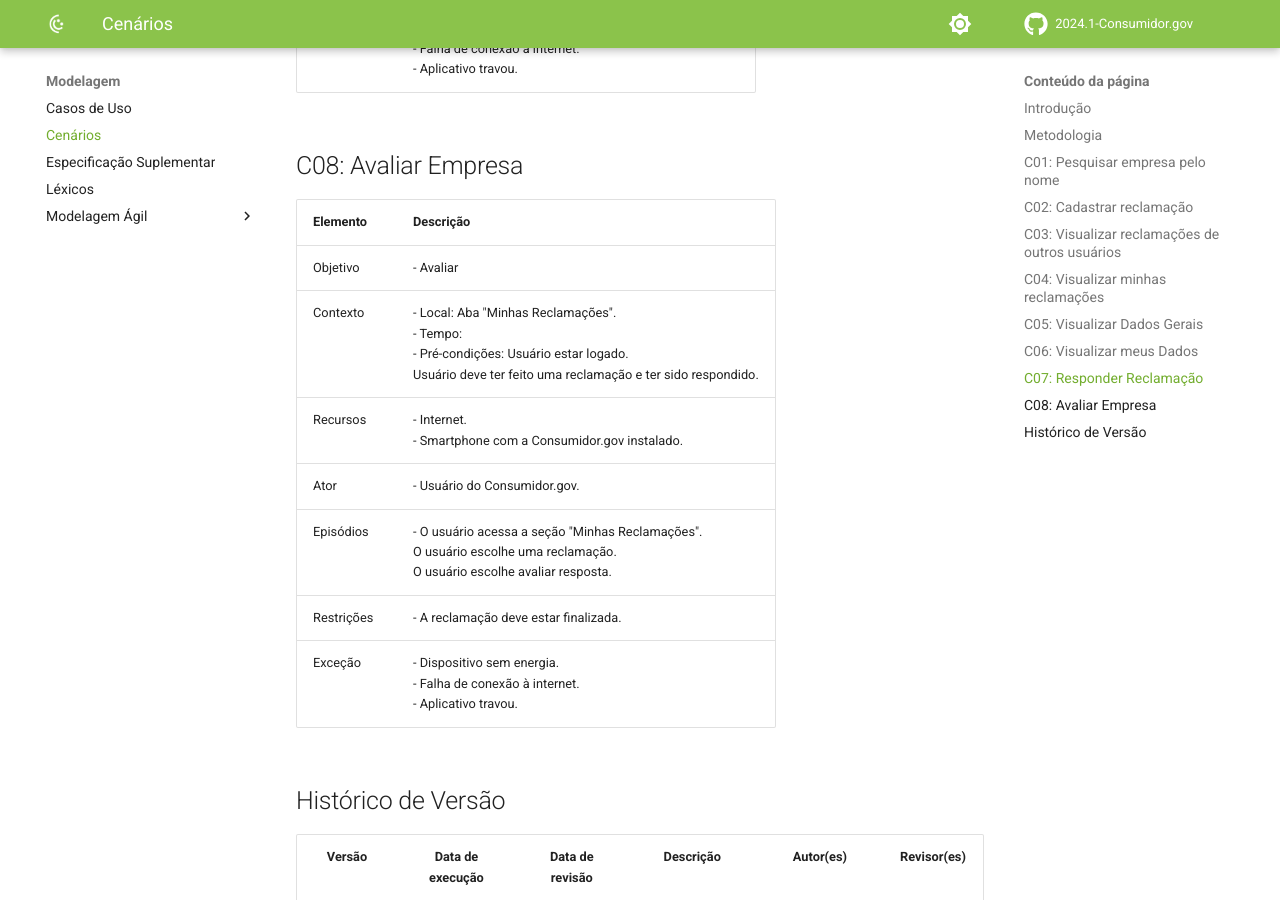
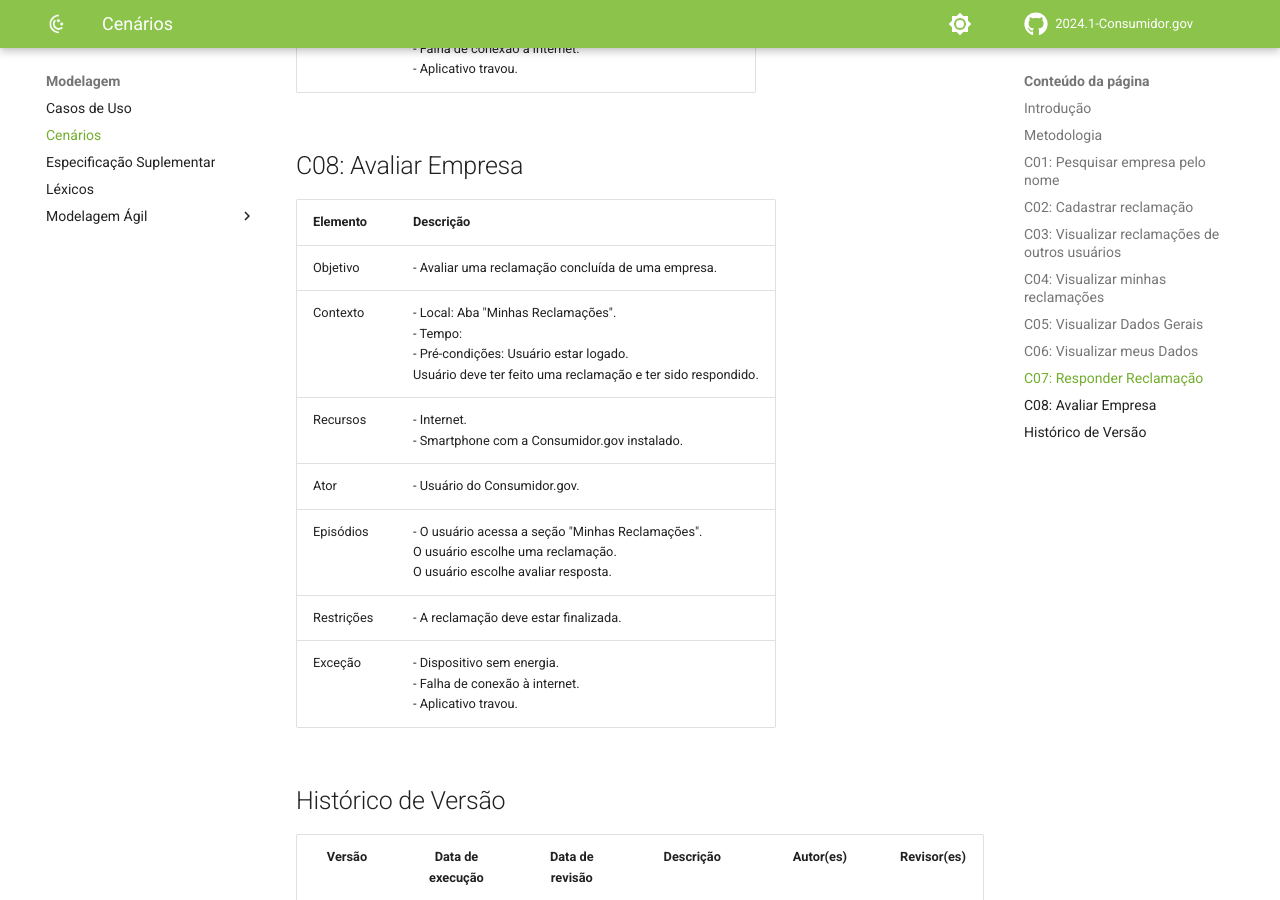
Before and after one commit to Requisitos-de-Software/2024.1-Grupo08, an MkDocs documentation site: the page built from docs/Modelagem/cenarios.md, in a window 1280 px wide and 900 px high, scrolled down 5278 px. Built offline with MkDocs 1.6.1 and Material for MkDocs 9.7.7, drawn with Linux system fonts in a browser that asks for light colours; comment, search, counter and statistics services are not loaded.

Commit message:
atualizando tabelas de cenarios

```diff
--- a/docs/Modelagem/cenarios.md
+++ b/docs/Modelagem/cenarios.md
@@ -116,7 +116,7 @@ Há cinco maneiras de descrever cenários: texto narrativo, texto estruturado, d
 
 | Elemento   | Descrição                                                                                                                                                        |
 | ---------- | ---------------------------------------------------------------------------------------------------------------------------------------------------------------- |
-| Objetivo   | - Avaliar  |
+| Objetivo   | - Avaliar uma reclamação concluída de uma empresa. |
 | Contexto   | - Local: Aba "Minhas Reclamações". <br> - Tempo:  <br> - Pré-condições: Usuário estar logado. <br> Usuário deve ter feito uma reclamação e ter sido respondido.|
 | Recursos   | - Internet. <br> - Smartphone com a Consumidor.gov instalado. |
 | Ator       | - Usuário do Consumidor.gov.|
```
